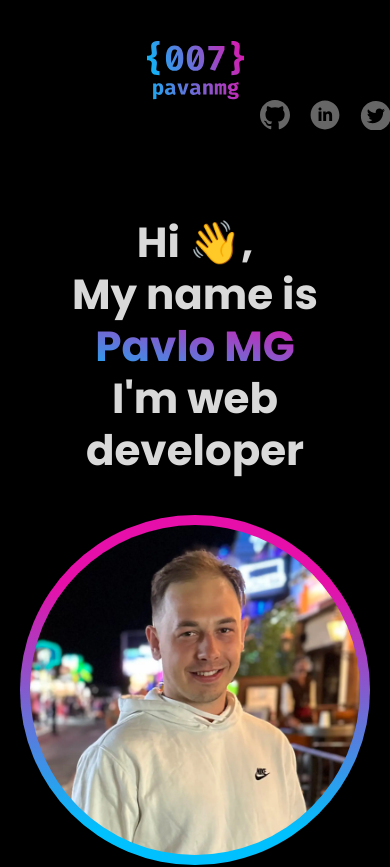
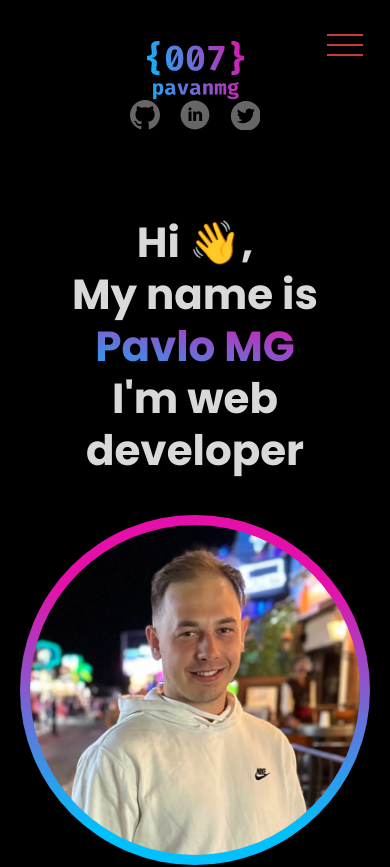
Before and after one commit to rapaxa/DeployPortfoilio, a React (Vite) app: page / in a window 390 px wide. Shown: the top 867 px of the page. Built offline with nearby package versions, Linux system fonts and the light colour scheme.

Commit message:
hamburger menu

```diff
--- /dev/null
+++ b/src/components/menu/HeaderMenu.tsx
@@ -0,0 +1,19 @@
+import styled from "styled-components";
+import {FlexWrapperStyled} from "../FlexWrapper.tsx";
+import {Menu} from "./Menu.tsx";
+import {theme} from "../../styles/theme.ts";
+
+export const HeaderMenu = () => {
+    return (
+        <NavBar as={'nav'} $justifyC='space-around' $alignI='center'>
+            <Menu/>
+        </NavBar>
+    );
+};
+
+const NavBar = styled(FlexWrapperStyled)`
+    padding: 0;
+    @media ${theme.media.tablet }{
+        display: none;
+    }
+`;
--- a/src/components/menu/Menu.tsx
+++ b/src/components/menu/Menu.tsx
@@ -1,12 +1,60 @@
-import {SocialList} from "./SocialList.tsx";
-import {MenuLinks} from "./MenuLinks.tsx";
-import {FlexWrapperStyled} from "../FlexWrapper.tsx";
+import styled from "styled-components";
+import {theme} from "../../styles/theme.ts";
+
 
 export const Menu = () => {
     return (
-        <FlexWrapperStyled>
-            <MenuLinks />
-            <SocialList/>
-        </FlexWrapperStyled>
+        <>
+            <MenuList>
+                <MenuItem>
+                    <MenuLink href="">Home</MenuLink>
+                </MenuItem>
+                <MenuItem>
+                    <MenuLink href="">About</MenuLink>
+                </MenuItem>
+                <MenuItem>
+                    <MenuLink href="">Tech Stack</MenuLink>
+                </MenuItem>
+                <MenuItem>
+                    <MenuLink href="">Projects</MenuLink>
+                </MenuItem>
+                <MenuItem>
+                    <MenuLink href="">Contact</MenuLink>
+                </MenuItem>
+            </MenuList>
+        </>
     );
 };
+const MenuList = styled.ul`
+    display: flex;
+    gap: 3.563rem;
+    list-style: none;
+    padding: 0;
+    margin: 0;
+    @media ${theme.media.tablet }{
+        display: flex;
+        flex-direction: column;
+        justify-content: center;
+    }
+`;
+
+const MenuItem = styled.li`
+    text-align: center;
+    flex-wrap: wrap;
+
+`;
+
+const MenuLink = styled.a`
+    text-decoration: none;
+    font-size: 1.25rem;
+    font-family: "DM Sans", serif;
+    font-weight: 500;
+    line-height: 1.625rem;
+    color: #666666;
+    @media (prefers-color-scheme: light) {
+        color:#A7A7A7;
+    }
+    &:hover {
+        color: #333333;
+    }
+`;
--- a/src/components/menu/MenuLinks.tsx
+++ /dev/null
@@ -1,65 +0,0 @@
-import styled from "styled-components";
-import {FlexWrapperStyled} from "../FlexWrapper.tsx";
-import {theme} from "../../styles/theme.ts";
-
-export const MenuLinks = () => {
-    return (
-        <NavBar as={'nav'} $justifyC='center' $alignI='center'>
-            <MenuList>
-                <MenuItem>
-                    <MenuLink href="">Home</MenuLink>
-                </MenuItem>
-                <MenuItem>
-                    <MenuLink href="">About</MenuLink>
-                </MenuItem>
-                <MenuItem>
-                    <MenuLink href="">Tech Stack</MenuLink>
-                </MenuItem>
-                <MenuItem>
-                    <MenuLink href="">Projects</MenuLink>
-                </MenuItem>
-                <MenuItem>
-                    <MenuLink href="">Contact</MenuLink>
-                </MenuItem>
-            </MenuList>
-        </NavBar>
-    );
-};
-
-const NavBar = styled(FlexWrapperStyled)`
-    padding: 0;
-`;
-
-const MenuList = styled.ul`
-    display: flex;
-    gap: 3.563rem;
-    list-style: none;
-    padding: 0;
-    margin: 0;
-    @media ${theme.media.tablet }{
-        display: none;
-
-
-    }
-`;
-
-const MenuItem = styled.li`
-    text-align: center;
-    flex-wrap: wrap;
-
-`;
-
-const MenuLink = styled.a`
-    text-decoration: none;
-    font-size: 1.25rem;
-    font-family: "DM Sans", serif;
-    font-weight: 500;
-    line-height: 1.625rem;
-    color: #666666;
-    @media (prefers-color-scheme: light) {
-        color:#A7A7A7;
-    }
-    &:hover {
-        color: #333333;
-    }
-`;
--- a/src/components/menu/SocialList.tsx
+++ b/src/components/menu/SocialList.tsx
@@ -1,6 +1,8 @@
 import {Icon} from "../icons/Icon.tsx";
 import styled from "styled-components";
-
+type SocialListProps = {
+    display?:string
+}
 export const SocialList = () => {
     return (
         <SocialListStyled>
@@ -25,8 +27,8 @@ export const SocialList = () => {
 }
 
 
-const SocialListStyled = styled.ul`
-    display: flex;
+const SocialListStyled = styled.ul<SocialListProps>`
+    display: ${(props) => props.display || "flex"};
     gap: 1.25rem;
     list-style: none;
     margin: 0;
--- /dev/null
+++ b/src/components/menu/mobileMenu/MobileMenu.tsx
@@ -0,0 +1,121 @@
+import styled, {css} from "styled-components";
+import {Menu} from "../Menu.tsx";
+import {useState} from "react";
+
+export const MobileMenu = () => {
+    const [isOpen, setIsOpen] = useState(false);
+    const handleOpen = () => {
+        setIsOpen(!isOpen);
+    }
+    return (
+        <StyledMobileMenu>
+            <BurgerButton onClick={handleOpen} $isOpen={isOpen}>
+                <span></span>
+            </BurgerButton>
+            <MobileMenuPopup $isOpen={isOpen}>
+                <Menu/>
+            </MobileMenuPopup>
+
+        </StyledMobileMenu>
+    );
+};
+
+const StyledMobileMenu = styled.nav`
+
+`;
+const MobileMenuPopup = styled.div<{ $isOpen: boolean }>`
+    position: fixed;
+    top: 0;
+    left:0;
+    right: 0;
+    bottom: 0;
+    background-color: rgba(128, 128, 128, 0.62);
+    z-index: 20;
+    opacity: 0;
+    display: flex;
+    justify-content: center;
+    align-items: center;
+    transform: translateX(-100%);
+    transition: transform 0.5s ease, opacity 0.3s ease;
+    ${props => props.$isOpen && css<{ $isOpen: boolean }>`
+        transform: translateX(0); /* Меню появляется */
+        opacity: 1;
+
+    `}
+    ul {
+
+        width: 100%;
+        height: 50%;
+        li {
+            width: 100%;
+            background-color: black;
+
+            a {
+                color: red;
+                padding: 10px;
+                display: block;
+                text-align: center;
+            }
+        }
+    }
+`
+const BurgerButton = styled.button<{$isOpen: boolean}>`
+    position: fixed;
+    right: 20px;
+    top: 20px;
+    width: 50px;
+    height: 50px;
+    z-index: 500;
+    background-color: transparent;
+    border: none;
+    display: flex;
+    justify-content: center;
+    align-items: center;
+    &:hover {
+        cursor: pointer;
+    }
+
+    span {
+        display: block;
+        position: relative;
+        width: 36px;
+        height: 2px;
+        background: #c53a3a;
+        transition: background-color 0.3s ease;
+
+        ${props => props.$isOpen && css<{ $isOpen: boolean }>`
+            background: rgba(255, 255, 255, 0);
+
+        `}
+        &::before {
+            content: '';
+            display: block;
+            position: absolute;
+            transform: translateY(-10px);
+            width: 36px;
+            height: 2px;
+            background: #c53a3a;
+            transition: transform 0.3s ease;
+
+            ${props => props.$isOpen && css<{ $isOpen: boolean }>`
+                transform: translateY(0) rotate(45deg);
+            `}
+        }
+
+        &::after {
+            content: '';
+            display: block;
+            position: absolute;
+            transform: translateY(10px);
+            width: 36px;
+            height: 2px;
+            background: #c53a3a;
+            transition: transform 0.3s ease;
+
+            ${props => props.$isOpen && css<{ $isOpen: boolean }>`
+                transform: translateY(0) rotate(-45deg);
+            `}
+        }
+    }
+
+`;
--- a/src/layout/footer/Footer.tsx
+++ b/src/layout/footer/Footer.tsx
@@ -2,10 +2,10 @@ import {StyledSpan} from "../../components/StyledSpan.tsx";
 import {SectionsWrapper} from "../../components/sectionItems/SectionWrapper.tsx";
 import {FlexWrapperStyled} from "../../components/FlexWrapper.tsx";
 import {SocialList} from "../../components/menu/SocialList.tsx";
-import {MenuLinks} from "../../components/menu/MenuLinks.tsx";
 import {Icon} from "../../components/icons/Icon.tsx";
 import {Container} from "../../components/Container.tsx";
 import {ContactsItems, FooterMenu, FooterText, StyledFooterContactsContainer, StyledTitle} from "./Footer.styled.ts";
+import {Menu} from "../../components/menu/Menu.tsx";
 
 export const Footer = () => {
     return (
@@ -27,7 +27,7 @@ export const Footer = () => {
                     </ContactsItems>
                 </StyledFooterContactsContainer>
                 <FooterMenu>
-                    <MenuLinks/>
+                    <Menu/>
                     <FooterText>Designed and built by
                         <StyledSpan> Pavan</StyledSpan> MG with
                         <StyledSpan> Love</StyledSpan> &
--- a/src/layout/header/Header.tsx
+++ b/src/layout/header/Header.tsx
@@ -1,14 +1,18 @@
 import styled from "styled-components";
 import {Logo} from "../../components/logo/Logo.tsx";
-import {Menu} from "../../components/menu/Menu.tsx";
+import {HeaderMenu} from "../../components/menu/HeaderMenu.tsx";
 import {Container} from "../../components/Container.tsx";
+import {SocialList} from "../../components/menu/SocialList.tsx";
+import {MobileMenu} from "../../components/menu/mobileMenu/MobileMenu.tsx";
 
 export const Header = () => {
     return (
         <HeaderStyle>
             <Container>
                 <Logo/>
-                <Menu/>
+                <HeaderMenu/>
+                <SocialList/>
+                <MobileMenu/>
             </Container>
         </HeaderStyle>
     )
@@ -16,6 +20,7 @@ export const Header = () => {
 
 const HeaderStyle = styled.header`
     margin-top: 41px;
+    position: relative;
     width: 100%;
     height: 60px;
     max-height:59px ;
```
